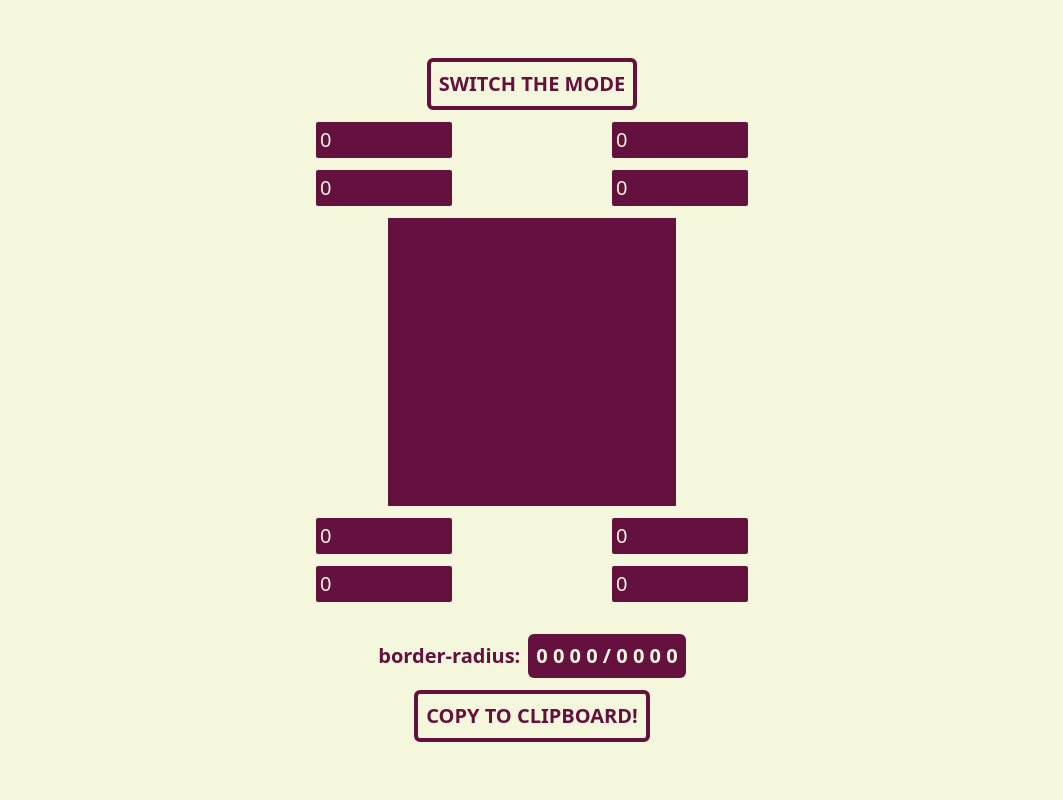
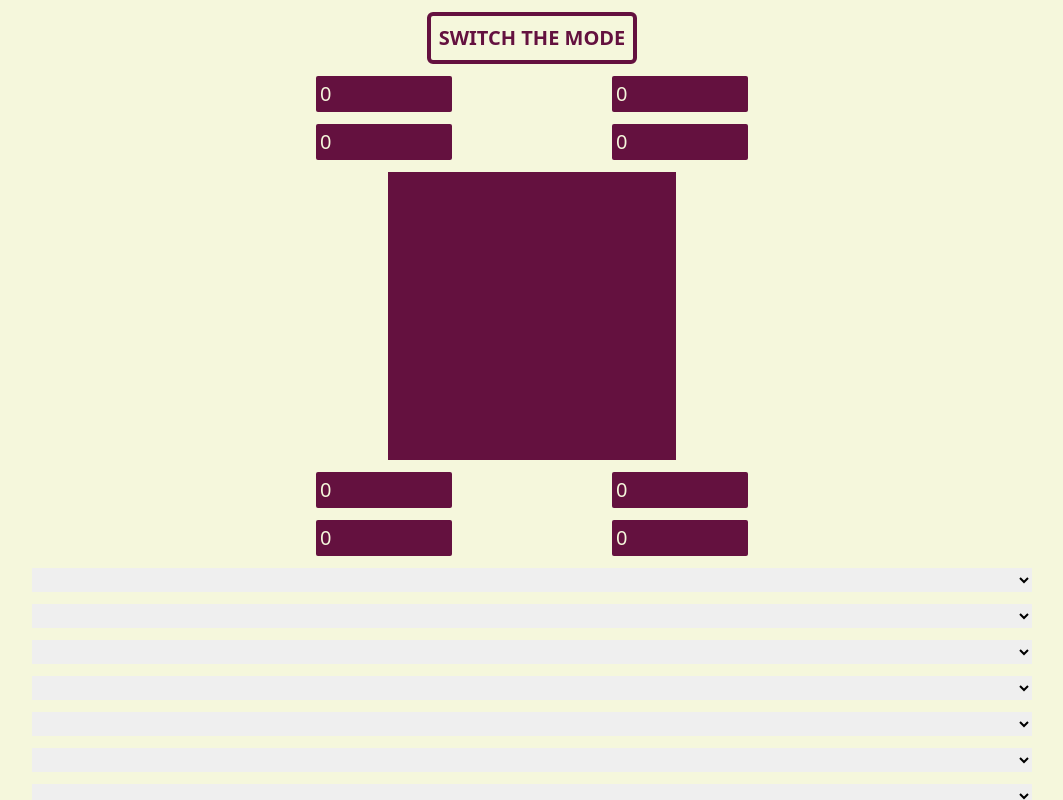
Before and after one commit to SEPOTOM/border-radius-previewer, a React (Vite) app: page / in a window 1280 px wide. Both pictures are taken after a click on the switch "SWITCH THE MODE". Shown: the top 800 px of the page, without its empty margins (108-1171 px from the left). Built offline with nearby package versions, Linux system fonts and the light colour scheme.

Commit message:
feat(AdvancedModeControls): display unit dropdowns for each radius

```diff
--- a/src/components/AdvancedModeControls/index.tsx
+++ b/src/components/AdvancedModeControls/index.tsx
@@ -93,6 +93,15 @@ const AdvancedModeControls: FC<AdvancedModeControlsProps> = ({
           />
         </div>
       </div>
+
+      <select aria-label="Horizontal top-left radius unit" />
+      <select aria-label="Horizontal top-right radius unit" />
+      <select aria-label="Horizontal bottom-left radius unit" />
+      <select aria-label="Horizontal bottom-right radius unit" />
+      <select aria-label="Vertical top-left radius unit" />
+      <select aria-label="Vertical top-right radius unit" />
+      <select aria-label="Vertical bottom-left radius unit" />
+      <select aria-label="Vertical bottom-right radius unit" />
     </>
   );
 };
```
